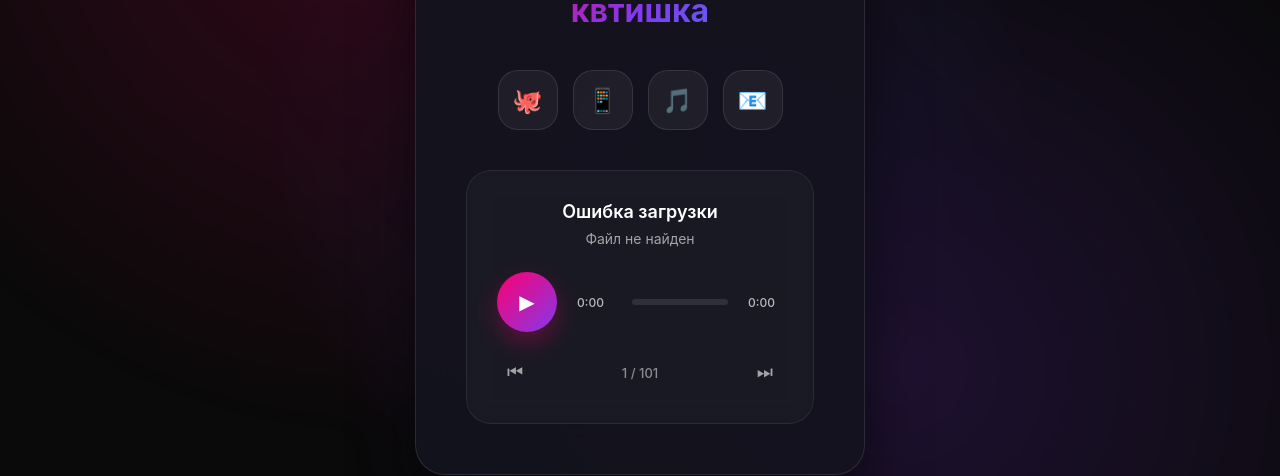
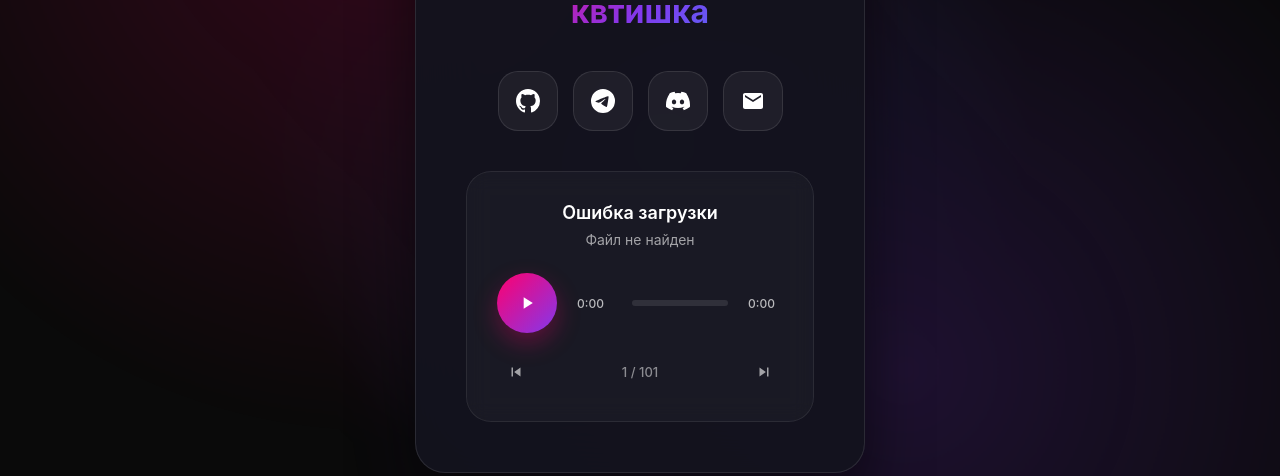
Before and after one commit to cvtzv/kdev.world, a plain HTML site: page index.html in a window 1280 px wide. Shown: the part 278-754 px from the top of the page. Drawn offline with Linux system fonts and the light colour scheme.

Commit message:
Update index.html

```diff
--- a/index.html
+++ b/index.html
@@ -147,6 +147,12 @@
             box-shadow: 0 15px 30px rgba(0, 0, 0, 0.3);
         }
 
+        .social-link svg {
+            width: 24px;
+            height: 24px;
+            fill: currentColor;
+        }
+
         .player {
             background: rgba(255, 255, 255, 0.03);
             border-radius: 25px;
@@ -196,6 +202,12 @@
             box-shadow: 0 10px 25px rgba(255, 0, 110, 0.3);
         }
 
+        .play-btn svg {
+            width: 20px;
+            height: 20px;
+            fill: currentColor;
+        }
+
         .play-btn:hover {
             transform: scale(1.1);
             box-shadow: 0 15px 35px rgba(255, 0, 110, 0.4);
@@ -243,6 +255,15 @@
             padding: 10px;
             border-radius: 10px;
             transition: all 0.3s;
+            display: flex;
+            align-items: center;
+            justify-content: center;
+        }
+
+        .nav-btn svg {
+            width: 18px;
+            height: 18px;
+            fill: currentColor;
         }
 
         .nav-btn:hover {
@@ -263,10 +284,26 @@
         <div class="name">квтишка</div>
 
         <div class="social-links">
-            <a href="#" class="social-link">🐙</a>
-            <a href="#" class="social-link">📱</a>
-            <a href="#" class="social-link">🎵</a>
-            <a href="#" class="social-link">📧</a>
+            <a href="#" class="social-link" title="GitHub">
+                <svg viewBox="0 0 24 24">
+                    <path d="M12 0C5.37 0 0 5.37 0 12c0 5.31 3.435 9.795 8.205 11.385.6.105.825-.255.825-.57 0-.285-.015-1.23-.015-2.235-3.015.555-3.795-.735-4.035-1.41-.135-.345-.72-1.41-1.23-1.695-.42-.225-1.02-.78-.015-.795.945-.015 1.62.87 1.845 1.23 1.08 1.815 2.805 1.305 3.495.99.105-.78.42-1.305.765-1.605-2.67-.3-5.46-1.335-5.46-5.925 0-1.305.465-2.385 1.23-3.225-.12-.3-.54-1.53.12-3.18 0 0 1.005-.315 3.3 1.23.96-.27 1.98-.405 3-.405s2.04.135 3 .405c2.295-1.56 3.3-1.23 3.3-1.23.66 1.65.24 2.88.12 3.18.765.84 1.23 1.905 1.23 3.225 0 4.605-2.805 5.625-5.475 5.925.435.375.81 1.095.81 2.22 0 1.605-.015 2.895-.015 3.3 0 .315.225.69.825.57A12.02 12.02 0 0 0 24 12c0-6.63-5.37-12-12-12z"/>
+                </svg>
+            </a>
+            <a href="#" class="social-link" title="Telegram">
+                <svg viewBox="0 0 24 24">
+                    <path d="M11.944 0A12 12 0 0 0 0 12a12 12 0 0 0 12 12 12 12 0 0 0 12-12A12 12 0 0 0 12 0a12 12 0 0 0-.056 0zm4.962 7.224c.1-.002.321.023.465.14a.506.506 0 0 1 .171.325c.016.093.036.306.02.472-.18 1.898-.962 6.502-1.36 8.627-.168.9-.499 1.201-.82 1.23-.696.065-1.225-.46-1.9-.902-1.056-.693-1.653-1.124-2.678-1.8-1.185-.78-.417-1.21.258-1.91.177-.184 3.247-2.977 3.307-3.23.007-.032.014-.15-.056-.212s-.174-.041-.249-.024c-.106.024-1.793 1.14-5.061 3.345-.48.33-.913.49-1.302.48-.428-.008-1.252-.241-1.865-.44-.752-.245-1.349-.374-1.297-.789.027-.216.325-.437.893-.663 3.498-1.524 5.83-2.529 6.998-3.014 3.332-1.386 4.025-1.627 4.476-1.635z"/>
+                </svg>
+            </a>
+            <a href="#" class="social-link" title="Discord">
+                <svg viewBox="0 0 24 24">
+                    <path d="M20.317 4.37a19.791 19.791 0 0 0-4.885-1.515.074.074 0 0 0-.079.037c-.21.375-.444.864-.608 1.25a18.27 18.27 0 0 0-5.487 0 12.64 12.64 0 0 0-.617-1.25.077.077 0 0 0-.079-.037A19.736 19.736 0 0 0 3.677 4.37a.07.07 0 0 0-.032.027C.533 9.046-.32 13.58.099 18.057a.082.082 0 0 0 .031.057 19.9 19.9 0 0 0 5.993 3.03.078.078 0 0 0 .084-.028 14.09 14.09 0 0 0 1.226-1.994.076.076 0 0 0-.041-.106 13.107 13.107 0 0 1-1.872-.892.077.077 0 0 1-.008-.128 10.2 10.2 0 0 0 .372-.292.074.074 0 0 1 .077-.010c3.928 1.793 8.18 1.793 12.062 0a.074.074 0 0 1 .078.01c.12.098.246.191.373.292a.077.077 0 0 1-.006.127 12.299 12.299 0 0 1-1.873.892.077.077 0 0 0-.041.107c.36.698.772 1.362 1.225 1.993a.076.076 0 0 0 .084.028 19.839 19.839 0 0 0 6.002-3.03.077.077 0 0 0 .032-.054c.5-5.177-.838-9.674-3.549-13.66a.061.061 0 0 0-.031-.03zM8.02 15.33c-1.183 0-2.157-1.085-2.157-2.419 0-1.333.956-2.419 2.157-2.419 1.21 0 2.176 1.096 2.157 2.42 0 1.333-.956 2.418-2.157 2.418zm7.975 0c-1.183 0-2.157-1.085-2.157-2.419 0-1.333.955-2.419 2.157-2.419 1.21 0 2.176 1.096 2.157 2.42 0 1.333-.946 2.418-2.157 2.418z"/>
+                </svg>
+            </a>
+            <a href="#" class="social-link" title="Email">
+                <svg viewBox="0 0 24 24">
+                    <path d="M20 4H4c-1.1 0-1.99.9-1.99 2L2 18c0 1.1.9 2 2 2h16c1.1 0 2-.9 2-2V6c0-1.1-.9-2-2-2zm0 4l-8 5-8-5V6l8 5 8-5v2z"/>
+                </svg>
+            </a>
         </div>
 
         <div class="player">
@@ -276,7 +313,14 @@
             </div>
 
             <div class="controls">
-                <button class="play-btn" id="playBtn">▶</button>
+                <button class="play-btn" id="playBtn">
+                    <svg viewBox="0 0 24 24" id="playIcon">
+                        <path d="M8 5v14l11-7z"/>
+                    </svg>
+                    <svg viewBox="0 0 24 24" id="pauseIcon" style="display: none;">
+                        <path d="M6 19h4V5H6v14zm8-14v14h4V5h-4z"/>
+                    </svg>
+                </button>
                 <span class="time" id="currentTime">0:00</span>
                 <div class="progress-bar" id="progressBar">
                     <div class="progress" id="progress"></div>
@@ -285,11 +329,19 @@
             </div>
 
             <div class="track-nav">
-                <button class="nav-btn" id="prevBtn">⏮</button>
+                <button class="nav-btn" id="prevBtn">
+                    <svg viewBox="0 0 24 24">
+                        <path d="M6 6h2v12H6zm3.5 6l8.5 6V6z"/>
+                    </svg>
+                </button>
                 <div class="track-list">
                     <span id="currentTrack">1</span> / <span id="totalTracks">0</span>
                 </div>
-                <button class="nav-btn" id="nextBtn">⏭</button>
+                <button class="nav-btn" id="nextBtn">
+                    <svg viewBox="0 0 24 24">
+                        <path d="M6 18l8.5-6L6 6v12zM16 6v12h2V6h-2z"/>
+                    </svg>
+                </button>
             </div>
         </div>
     </div>
@@ -315,6 +367,8 @@
             constructor() {
                 this.audio = document.getElementById('audio');
                 this.playBtn = document.getElementById('playBtn');
+                this.playIcon = document.getElementById('playIcon');
+                this.pauseIcon = document.getElementById('pauseIcon');
                 this.prevBtn = document.getElementById('prevBtn');
                 this.nextBtn = document.getElementById('nextBtn');
                 this.progressBar = document.getElementById('progressBar');
@@ -395,13 +449,15 @@
             togglePlay() {
                 if (this.isPlaying) {
                     this.audio.pause();
-                    this.playBtn.textContent = '▶';
+                    this.playIcon.style.display = 'block';
+                    this.pauseIcon.style.display = 'none';
                 } else {
                     this.audio.play().catch(e => {
                         console.error('Ошибка воспроизведения:', e);
                         this.trackTitle.textContent = 'Ошибка воспроизведения';
                     });
-                    this.playBtn.textContent = '⏸';
+                    this.playIcon.style.display = 'none';
+                    this.pauseIcon.style.display = 'block';
                 }
                 this.isPlaying = !this.isPlaying;
             }
```
